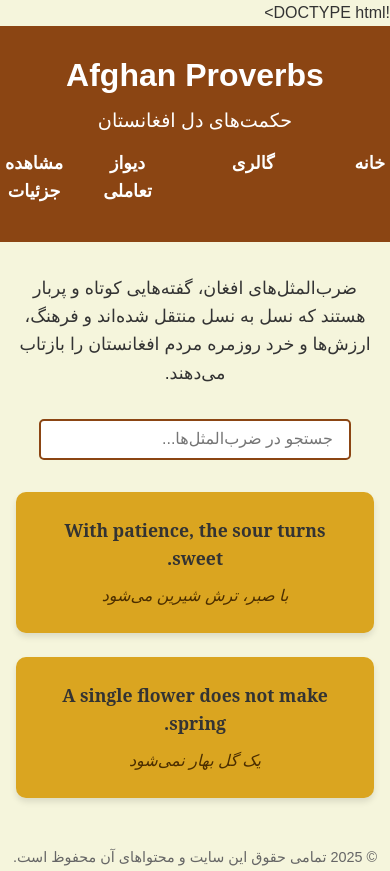
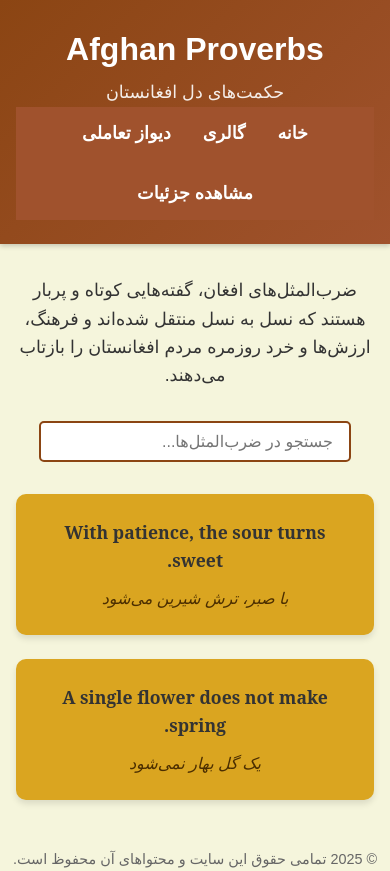
Before and after one commit to elhamkhatibi5/My-Proverb-Website, a plain HTML site: page index.html in a window 390 px wide. Drawn offline with Linux system fonts and the light colour scheme.

Commit message:
Update index.html

```diff
--- a/index.html
+++ b/index.html
@@ -1,11 +1,9 @@
-!DOCTYPE html>
-<html lang="fa">
+<!DOCTYPE html><html lang="fa">
 <head>
   <meta charset="UTF-8" />
   <meta name="viewport" content="width=device-width, initial-scale=1" />
   <title>Afghan Proverbs</title>
   <style>
-    /* تنظیمات پایه */
     * {
       box-sizing: border-box;
       margin: 0;
@@ -13,50 +11,50 @@
     }
     body {
       font-family: Arial, sans-serif;
-      background-color: #f5f5dc; /* رنگ بژ */
+      background-color: #f5f5dc;
       color: #333;
       line-height: 1.6;
-      direction: rtl; /* راست‌چین */
-    }
-
-    /* هدر */
-    header {
-      background-color: #8B4513; /* قهوه‌ای */
+      direction: rtl;
+    }/* هدر جدید */
+.main-header {
+  background: linear-gradient(135deg, #8B4513, #A0522D);
   color: white;
   padding: 1.5rem 1rem;
   text-align: center;
+  box-shadow: 0 2px 5px rgba(0,0,0,0.2);
 }
-    header h1 {
-      font-size: 2.5rem;
-      margin-bottom: 0.3rem;
+.main-header h1 {
+  font-size: 2.4rem;
+  margin-bottom: 0.2rem;
 }
-    header h2 {
+.main-header h2 {
+  font-size: 1.1rem;
   font-weight: normal;
-      font-size: 1.2rem;
+  opacity: 0.9;
 }
 
-    /* منوی ناوبری افقی */
-    nav ul {
+.main-nav {
+  background-color: #A0522D;
+}
+.main-nav ul {
   list-style: none;
   display: flex;
   justify-content: center;
-      gap: 2.5rem;
-      background-color: #8B4513;
+  flex-wrap: wrap;
   padding: 0.8rem 0;
+  gap: 2rem;
 }
-    nav ul li a {
+.main-nav ul li a {
   color: white;
   text-decoration: none;
   font-weight: bold;
   font-size: 1.1rem;
-      font-family: Arial, sans-serif;
   transition: color 0.3s ease;
 }
-    nav ul li a:hover {
-      color: #DAA520; /* طلایی */
+.main-nav ul li a:hover {
+  color: #FFD700;
 }
 
-    /* مقدمه */
 .intro {
   max-width: 700px;
   margin: 2rem auto;
@@ -65,7 +63,6 @@
   font-size: 1.1rem;
 }
 
-    /* جستجو */
 .search-section {
   text-align: center;
   margin: 2rem 0;
@@ -84,7 +81,6 @@
   border-color: #DAA520;
 }
 
-    /* گرید ضرب‌المثل‌ها */
 .featured {
   display: grid;
   grid-template-columns: repeat(auto-fit, minmax(280px, 1fr));
@@ -94,9 +90,8 @@
   padding: 0 1rem;
 }
 
-    /* کارت ضرب‌المثل */
 .proverb-card {
-      background-color: #DAA520; /* طلایی */
+  background-color: #DAA520;
   border-radius: 10px;
   padding: 1.5rem 1.2rem;
   box-shadow: 0 4px 6px rgba(0,0,0,0.1);
@@ -117,13 +112,12 @@
 .proverb-card p:last-child {
   font-style: italic;
   font-size: 1.2rem;
-      color: #4B2E00; /* قهوه‌ای تیره */
+  color: #4B2E00;
   font-family: Arial, sans-serif;
 }
 
-    /* واکنش‌گرایی متن و اندازه */
 @media (max-width: 480px) {
-      header h1 {
+  .main-header h1 {
     font-size: 2rem;
   }
   .proverb-card p:first-child {
@@ -133,33 +127,27 @@
     font-size: 1rem;
   }
 }
+
   </style>
 </head>
-<body>
-
-  <header>
+<body>  <header class="main-header">
+    <div class="container">
       <h1>Afghan Proverbs</h1>
       <h2>حکمت‌های دل افغانستان</h2>
-    <nav>
+    </div>
+    <nav class="main-nav">
       <ul>
-        <li><a href="index.html">خانه</li>
-          <li><a href="gallery.html">گالری</li>
-
+        <li><a href="index.html">خانه</a></li>
+        <li><a href="gallery.html">گالری</a></li>
         <li><a href="wall.html">دیواز تعاملی</a></li>
         <li><a href="detail.html">مشاهده جزئیات</a></li>
       </ul>
     </nav>
-  </header>
-
-  <section class="intro">
+  </header>  <section class="intro">
     <p>ضرب‌المثل‌های افغان، گفته‌هایی کوتاه و پربار هستند که نسل به نسل منتقل شده‌اند و فرهنگ، ارزش‌ها و خرد روزمره مردم افغانستان را بازتاب می‌دهند.</p>
-  </section>
-
-  <section class="search-section">
+  </section>  <section class="search-section">
     <input type="text" placeholder="جستجو در ضرب‌المثل‌ها..." />
-  </section>
-
-<section class="featured">
+  </section>  <section class="featured">
     <div class="proverb-card">
       <p>With patience, the sour turns sweet.</p>
       <p>با صبر، ترش شیرین می‌شود</p>
@@ -168,9 +156,7 @@
       <p>A single flower does not make spring.</p>
       <p>یک گل بهار نمی‌شود</p>
     </div>
-  </section>
-  <footer style="text-align:center; margin-top:40px; font-size:0.9rem; color:#666;">
+  </section>  <footer style="text-align:center; margin-top:40px; font-size:0.9rem; color:#666;">
     © 2025 تمامی حقوق این سایت و محتواهای آن محفوظ است.
-  </footer>
-</body>
+  </footer></body>
 </html>
```
Lines whose indentation alone changed are shown as unchanged.
